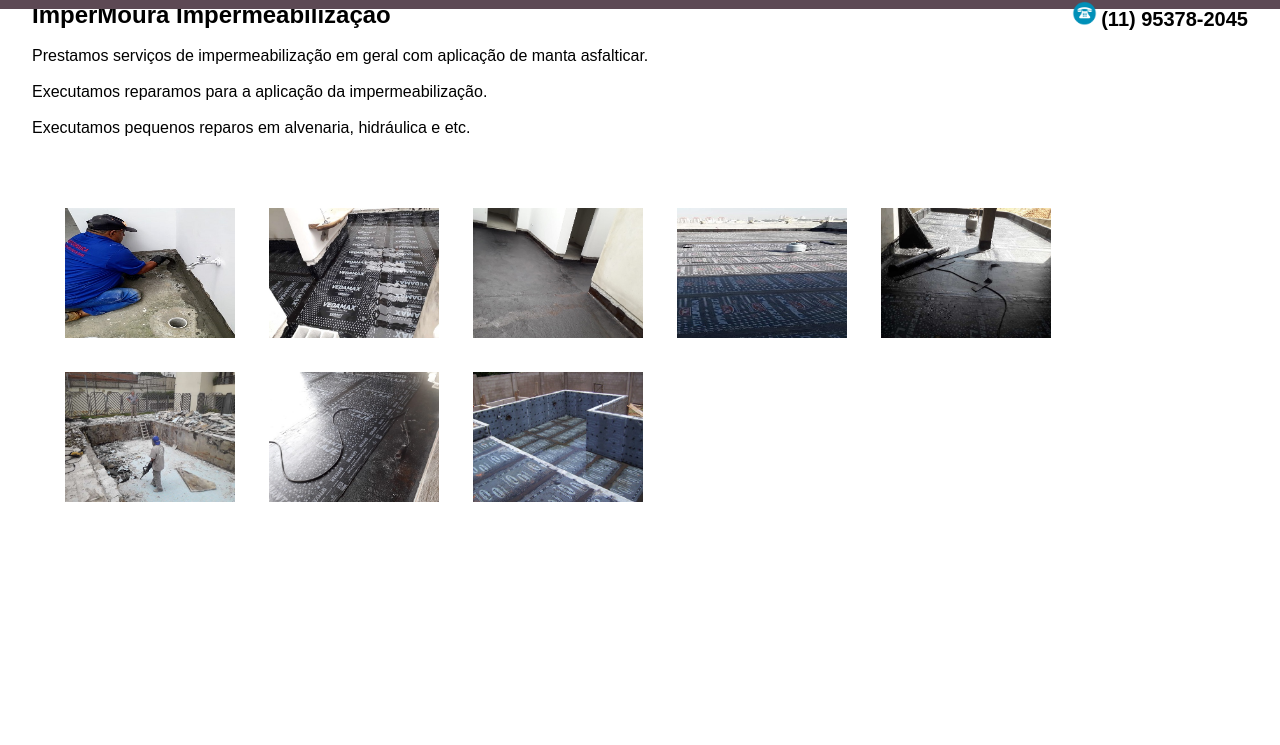
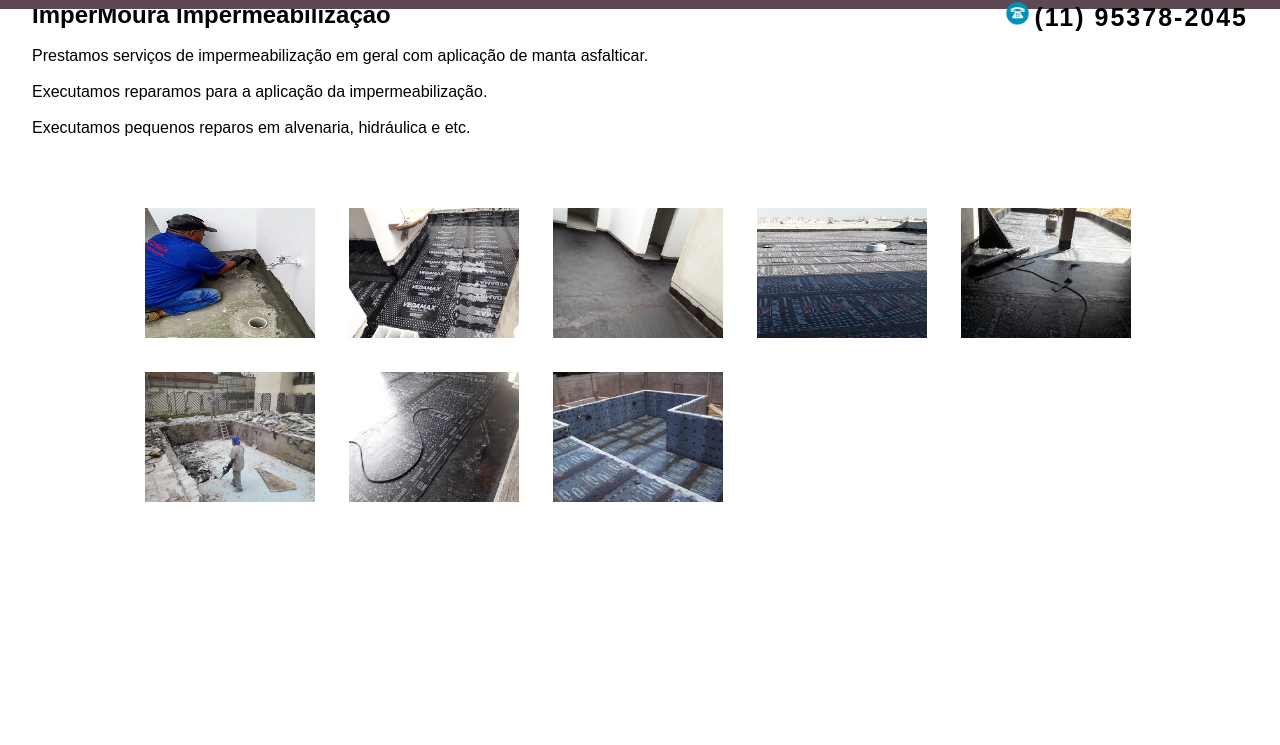
Before and after one commit to Rodrioitit/site, a plain HTML site: page servicos.html in a window 1280 px wide. Shown: the part 55-800 px from the top of the page. Drawn offline with Linux system fonts and the light colour scheme.

Commit message:
Update style.css

```diff
--- a/css/style.css
+++ b/css/style.css
@@ -26,10 +26,16 @@ nav {
 
 }
 
+.logo h4 {
+    font-size: 30px;
+
+}
 .instagram {
+    padding-left: 1rem;
+}
+
+.telefone {
     padding-left: 2rem;
-
-
 }
 
 .nav-links {
@@ -141,8 +147,8 @@ aside {
 .telefone h4 {
     display:inline;
     font-family: sans-serif;
-    font-size: 20px;
-
+    font-size: 25px;
+    letter-spacing: 2px;
 }
 
 .texto {
@@ -159,7 +165,8 @@ aside {
 }
 
 .gallery {
-    margin: 10px 50px;
+    margin: 10px 80px;
+    padding-left: 50px;
 }
 
 .gallery img {
@@ -171,6 +178,4 @@ aside {
 .gallery img:hover {
     filter: grayscale(100%);
     transform: scale(1.1);
-
-
 }
```
